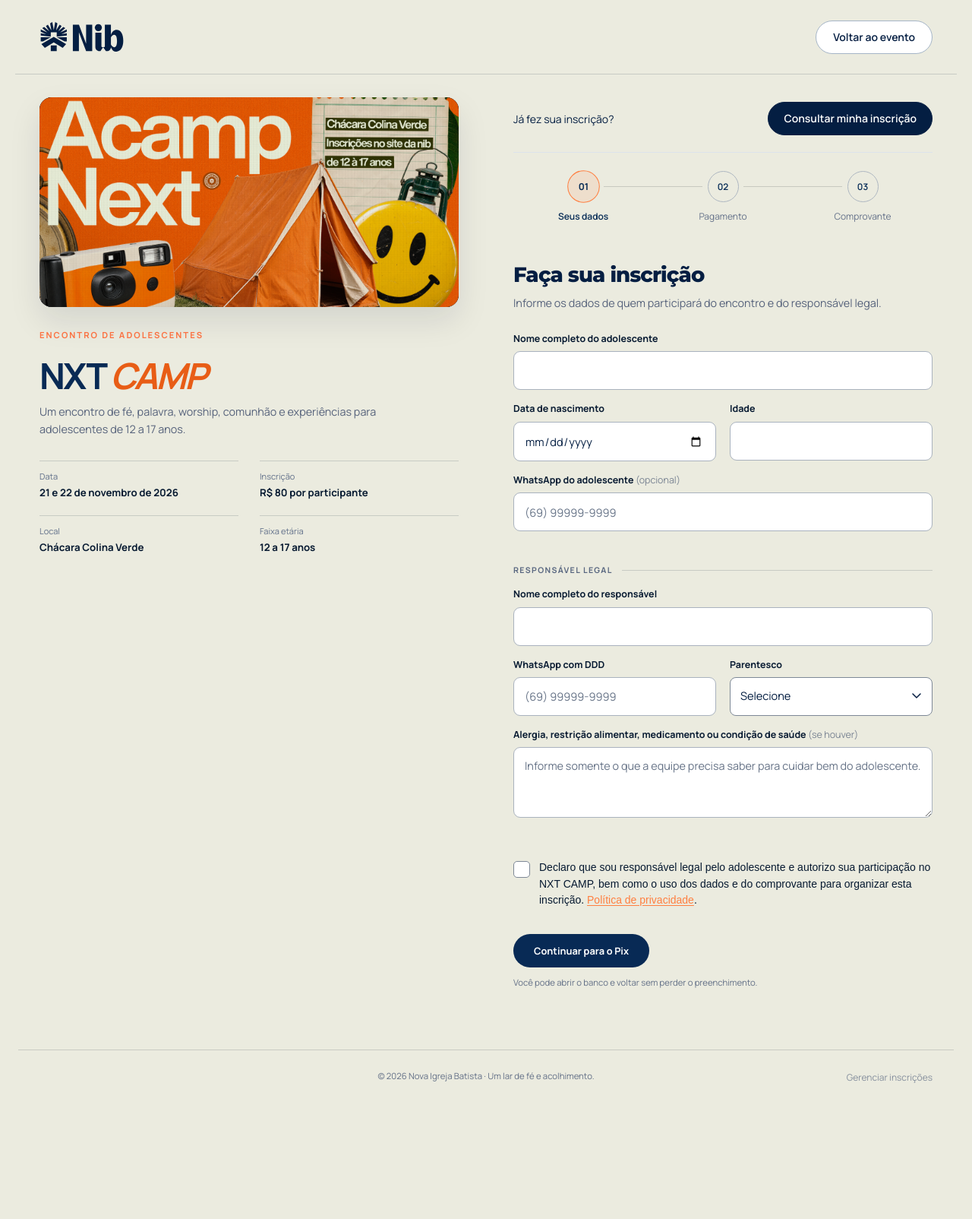
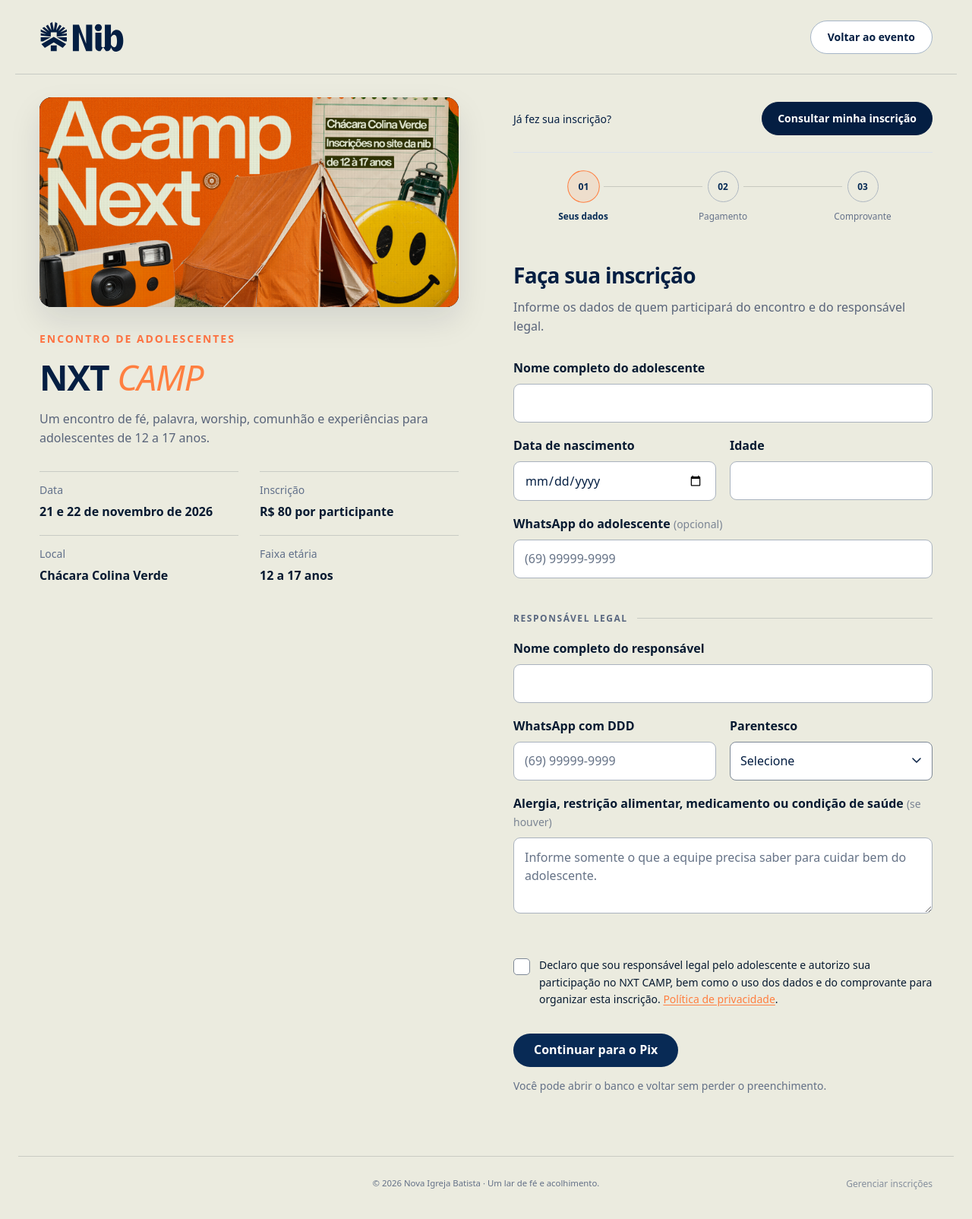
Before and after one commit to hiltonferreira/novaigrejabatista, a PHP site: page /next/camp-sbgp1-nov26/inscricao.html in a window 1280 px wide. Shown: the whole page at 76% size. Before the commit the page ends 1425 px from the top, so only its background shows below. Run offline with PHP 8.4, Linux system fonts and the light colour scheme.

Commit message:
Unificar família, tamanhos e pesos tipográficos nos formulários de eventos

```diff
--- /dev/null
+++ b/assets/tipografia-eventos.css
@@ -0,0 +1,23 @@
+/* NIB public registration typography: shared hierarchy for every event. */
+@font-face{font-family:NIBEventText;src:url('/fonts/NIB-Acumin-Regular-Mobile-v124.woff2') format('woff2');font-weight:400;font-display:swap}
+@font-face{font-family:NIBEventText;src:url('/fonts/NIB-Acumin-Semibold-Mobile-v124.woff2') format('woff2');font-weight:600;font-display:swap}
+@font-face{font-family:NIBEventText;src:url('/fonts/NIB-Acumin-Bold-Mobile-v124.woff2') format('woff2');font-weight:700;font-display:swap}
+body.nib-event-form{--nib-event-font:system-ui,-apple-system,"Segoe UI",sans-serif;font-family:var(--nib-event-font)!important;font-size:16px!important;font-weight:400!important;line-height:1.6}
+body.nib-event-form .event-summary h1{font-family:var(--nib-event-font)!important;font-size:clamp(2rem,3.6vw,3.2rem)!important;font-weight:700!important;line-height:1.1!important;letter-spacing:-.025em!important;margin:16px 0!important;color:#041e42!important}
+body.nib-event-form .event-summary h1 em{font-family:var(--nib-event-font)!important;font-size:inherit!important;font-weight:500!important;line-height:inherit!important;font-style:italic!important;color:#ff7f40!important}
+body.nib-event-form .event-summary>.eyebrow{font-family:var(--nib-event-font)!important;font-size:.875rem!important;font-weight:600!important;line-height:1.5!important;letter-spacing:.14em!important}
+body.nib-event-form .event-summary>p,body.nib-event-form .step-intro{font-family:var(--nib-event-font)!important;font-size:1rem!important;font-weight:400!important;line-height:1.6!important;color:#59647a!important}
+body.nib-event-form .form-area :is(legend,h2){font-family:var(--nib-event-font)!important;font-size:1.75rem!important;font-weight:600!important;line-height:1.2!important;letter-spacing:-.025em!important;margin:0 0 12px!important;color:#041e42!important}
+body.nib-event-form .form-area label{font-family:var(--nib-event-font)!important;font-size:1rem!important;font-weight:600!important;line-height:1.5!important}
+body.nib-event-form .form-area :is(input,select,textarea){font-family:var(--nib-event-font)!important;font-size:1rem!important;font-weight:400!important}
+body.nib-event-form .form-area .button{font-family:var(--nib-event-font)!important;font-size:1rem!important;font-weight:600!important;line-height:1.4!important}
+body.nib-event-form .event-facts dt{font-family:var(--nib-event-font)!important;font-size:.875rem!important;font-weight:400!important;line-height:1.4!important}
+body.nib-event-form .event-facts dd{font-family:var(--nib-event-font)!important;font-size:1rem!important;font-weight:600!important;line-height:1.45!important}
+body.nib-event-form .form-area :is(.note,.small-note,.optional){font-family:var(--nib-event-font)!important;font-size:.875rem!important;font-weight:400!important;line-height:1.55!important}
+body.nib-event-form .form-area label.consent{font-family:var(--nib-event-font)!important;font-size:.875rem!important;font-weight:400!important;line-height:1.6!important}
+body.nib-event-form .form-area label.consent :is(span,a){font-family:var(--nib-event-font)!important;font-size:inherit!important;font-weight:inherit!important;line-height:inherit!important}
+body.nib-event-form :is(.progress,.event-progress) li,body.nib-event-form :is(.progress,.event-progress) li>span{font-family:var(--nib-event-font)!important;font-size:.74rem!important}
+body.nib-event-form .section-divider{font-family:var(--nib-event-font)!important;font-size:.75rem!important;font-weight:600!important;line-height:1.5!important}
+@media(max-width:820px){body.nib-event-form{--nib-event-font:NIBEventText,Arial,sans-serif;font-family:var(--nib-event-font)!important}body.nib-event-form .event-summary h1{font-size:2rem!important}body.nib-event-form .form-area :is(legend,h2){font-size:1.6rem!important}}
+
+body.nib-event-form input[type=date]::-webkit-date-and-time-value{font-family:var(--nib-event-font)!important;font-size:1rem!important;font-weight:400!important}
--- a/mulheres-virtuosas.html
+++ b/mulheres-virtuosas.html
@@ -230,8 +230,8 @@
 </style>
   <script defer src="assets/inscricao-mulheres-v221.js?v=230"></script>
 <link rel="stylesheet" href="/consulta-inscricao/atalho.css?v=2.6">
-<link rel="icon" type="image/png" sizes="32x32" href="/img/favicon-nib-32-v113.png?v=2.6"><link rel="apple-touch-icon" sizes="180x180" href="/img/favicon-nib-180-v113.png?v=2.6"><link rel="stylesheet" href="/consulta-inscricao/cabecalho.css?v=5.3"><link rel="stylesheet" href="/assets/controles-nib.css?v=5.5"></head>
-<body>
+<link rel="icon" type="image/png" sizes="32x32" href="/img/favicon-nib-32-v113.png?v=2.6"><link rel="apple-touch-icon" sizes="180x180" href="/img/favicon-nib-180-v113.png?v=2.6"><link rel="stylesheet" href="/consulta-inscricao/cabecalho.css?v=5.3"><link rel="stylesheet" href="/assets/controles-nib.css?v=5.5"><link rel="stylesheet" href="/assets/tipografia-eventos.css?v=5.6"></head>
+<body class="nib-event-form">
   <header class="event-header nib-public-header"><a href="./" aria-label="Nova Igreja Batista — início"><img class="logo-light" src="img/logo/logo3-azul.svg" alt="Nova Igreja Batista" width="112" height="48"></a><div class="header-actions nib-public-actions"><a class="back-site" href="./">Voltar ao site</a></div></header>
   <main class="registration">
     <aside class="event-summary">
--- a/next/camp-sbgp1-nov26/inscricao.html
+++ b/next/camp-sbgp1-nov26/inscricao.html
@@ -13,8 +13,8 @@
   <link rel="stylesheet" href="assets/inscricao.css?v=11.8">
   <script defer src="assets/inscricao.js?v=11.0"></script>
 <link rel="stylesheet" href="/consulta-inscricao/atalho.css?v=2.6">
-<link rel="stylesheet" href="/consulta-inscricao/cabecalho.css?v=5.3"><link rel="stylesheet" href="/assets/controles-nib.css?v=5.5"></head>
-<body>
+<link rel="stylesheet" href="/consulta-inscricao/cabecalho.css?v=5.3"><link rel="stylesheet" href="/assets/controles-nib.css?v=5.5"><link rel="stylesheet" href="/assets/tipografia-eventos.css?v=5.6"></head>
+<body class="nib-event-form">
 <header class="event-header nib-public-header">
   <a href="/" aria-label="Nova Igreja Batista — início">
     <img class="nib-logo" src="/img/logo/logo3-azul.svg" alt="Nova Igreja Batista" width="112" height="48">
```
Also changed, not shown: docs/EVENTOS-CONFIGURAVEIS.md (+4 -0 lines), eventos/index.php (+1 -1 lines).
